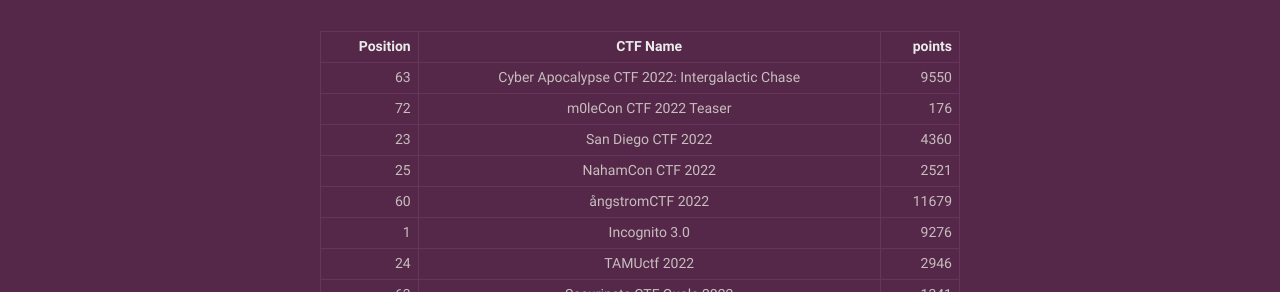
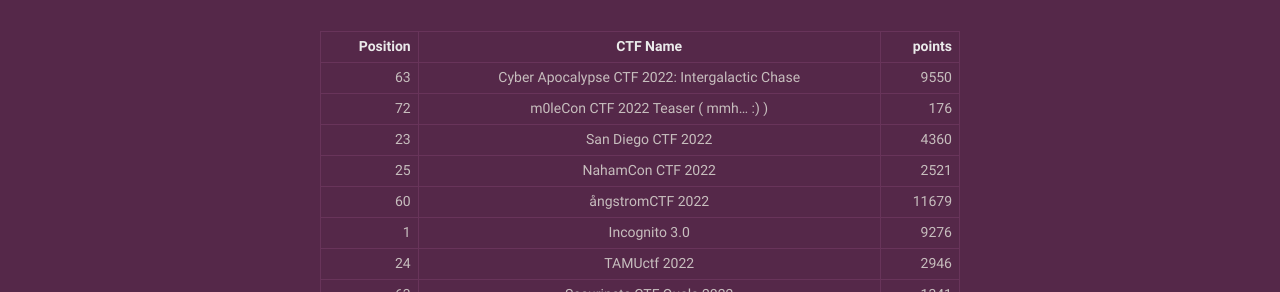
Before and after one commit to HACKappatoi/HACKappatoi.github.io, a Jekyll site: the page built from results.md, in a window 1280 px wide. Shown: the part 435-727 px from the top of the page. Built offline with Jekyll 4.4.1, drawn with Linux system fonts in a browser that asks for light colours.

Commit message:
Update results.md

```diff
--- a/results.md
+++ b/results.md
@@ -13,7 +13,7 @@
 | Position | CTF Name          | points      |
 |---------:|:-----------------:|------------:|
 |63	|Cyber Apocalypse CTF 2022: Intergalactic Chase|		9550|
-|72	|m0leCon CTF 2022 Teaser|	176|
+|72	|m0leCon CTF 2022 Teaser ( mmh... :) )|	176|
 |23	|San Diego CTF 2022|	4360|
 |25	|NahamCon CTF 2022|	2521|
 |60	|ångstromCTF 2022|	11679|
```
